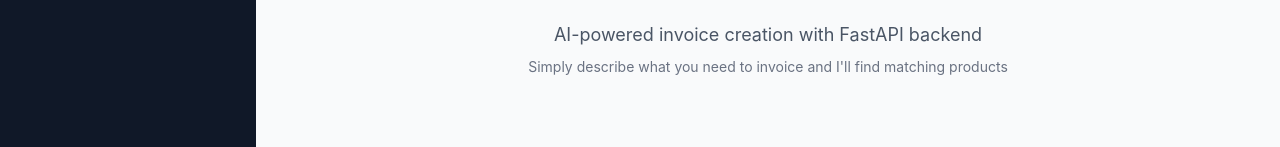
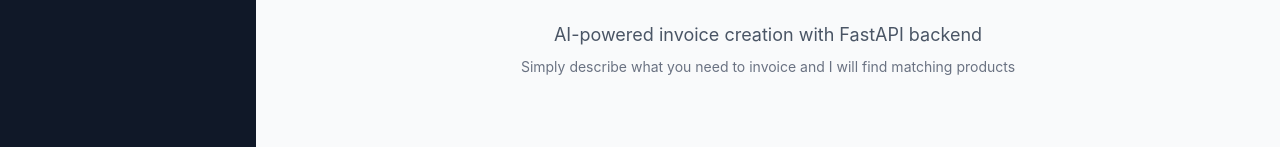
Before and after one commit to itsmehardawood/Generate-Invoice-Chatbot, a Next.js app: page /chat in a window 1280 px wide. Shown: the part 296-443 px from the top of the page. Built offline with nearby package versions, Linux system fonts and the light colour scheme.

Commit message:
ESlint error fixed

```diff
--- a/src/app/components/ChatWindow.js
+++ b/src/app/components/ChatWindow.js
@@ -676,7 +676,7 @@
                 AI-powered invoice creation with FastAPI backend
               </p>
               <p className="text-sm text-gray-500 dark:text-gray-500">
-                Simply describe what you need to invoice and I'll find matching products
+                Simply describe what you need to invoice and I will find matching products
               </p>
             </div>
 
```
